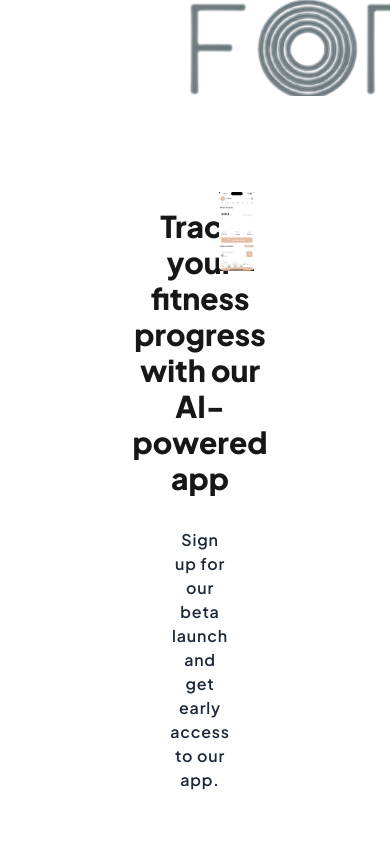
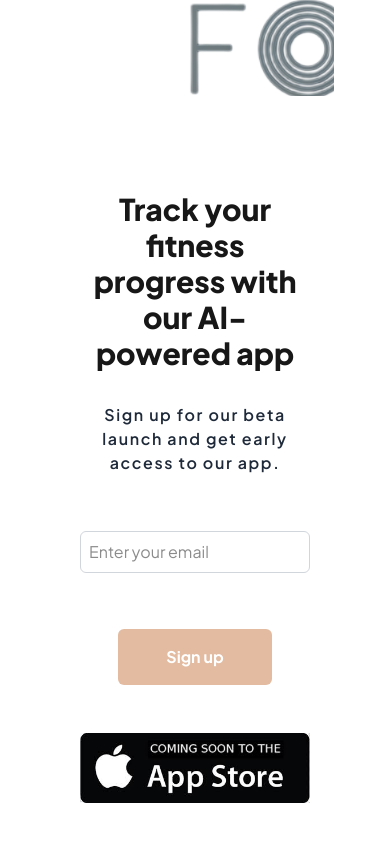
Before and after one commit to wbenarto/fortia-landing, a Next.js app: page / in a window 390 px wide. Shown: the top 844 px of the page. Built offline with nearby package versions, Linux system fonts and the light colour scheme.

Commit message:
home page mockup test

```diff
--- a/src/app/page.tsx
+++ b/src/app/page.tsx
@@ -7,28 +7,37 @@ export default function Home() {
   return (
     <div className='justify-center min-h-screen bg-white'>
       <Navbar />
-      <div className='px-30 py-20    w-full'>
+      <div className='2xl:px-30 2xl:py-20    w-full'>
         <GridLayout>
           <GridItem className='flex items-center justify-center !px-20'>
-            <h3 className='font-jakarta-extrabold text-3xl my-4  text-center'>
+            <h3 className='font-jakarta-extrabold text-3xl md:text-4xl my-4  text-center'>
               Track your fitness progress with our AI-powered app
             </h3>
-            <p className='font-jakarta text-gray-800 font-jakarta-semibold tracking-wider text-center my-4'>
+            <p className='font-jakarta text-gray-800 font-jakarta-semibold tracking-widest text-center my-4'>
               Sign up for our beta launch and get early access to our app.
             </p>
             <input
               type='email'
               placeholder='Enter your email'
-              className='w-full p-2 border border-gray-300 rounded-md my-10'
+              className='w-full md:w-3/4 p-2 border border-gray-300 2xl:w-1/2 rounded-md my-10'
             />
             <button
-              className={`bg-[#E3BBA1] text-white px-12 py-4 rounded-md my-4`}
+              className={`bg-[#E3BBA1] text-white px-12 py-4 rounded-md my-4 font-jakarta-bold`}
             >
               Sign up
             </button>
+            <div className='flex items-center justify-center'>
+              <Image
+                src='/images/appstore.jpeg'
+                alt='coming to app store soon'
+                className='py-8'
+                width={280}
+                height={300}
+              />
+            </div>
           </GridItem>
 
-          <GridItem className=''>
+          <GridItem className='flex items-center justify-center  md:inline-block md:ml-20 '>
             <Image
               src='/images/homess.png'
               alt='Hero Image'
@@ -82,6 +91,16 @@ export default function Home() {
             height={300}
           />
         </div>
+
+        <div className='flex flex-col items-center justify-center mb-10'>
+          <Image
+            src='/images/appstore.jpeg'
+            alt='coming to app store soon'
+            className='py-8'
+            width={250}
+            height={300}
+          />
+        </div>
       </div>
       <Footer />
       {/* <div className="text-center pt-20">
--- a/src/components/GridLayout.tsx
+++ b/src/components/GridLayout.tsx
@@ -1,6 +1,6 @@
 'use client';
 
-import { ReactNode, Children } from 'react';
+import { Children, ReactNode } from 'react';
 
 interface GridLayoutProps {
   children: ReactNode;
@@ -9,11 +9,11 @@ interface GridLayoutProps {
 
 function getGridColsClass(count: number) {
   if (count <= 1) return 'grid-cols-1';
-  if (count === 2) return 'grid-cols-2';
-  if (count === 3) return 'grid-cols-3';
-  if (count === 4) return 'grid-cols-4';
-  if (count === 5) return 'grid-cols-5';
-  return 'grid-cols-6';
+  if (count === 2) return 'grid-cols-1 lg:grid-cols-2';
+  if (count === 3) return 'grid-cols-1 lg:grid-cols-3';
+  if (count === 4) return 'grid-cols-1 lg:grid-cols-4';
+  if (count === 5) return 'grid-cols-1 lg:grid-cols-5';
+  return 'grid-cols-1 lg:grid-cols-6';
 }
 
 export default function GridLayout({
--- a/src/components/Navbar.tsx
+++ b/src/components/Navbar.tsx
@@ -1,8 +1,8 @@
 'use client';
 
+import Image from 'next/image';
+import Link from 'next/link';
 import { useState } from 'react';
-import Link from 'next/link';
-import Image from 'next/image';
 
 export default function Navbar() {
   const [isMenuOpen, setIsMenuOpen] = useState(false);
@@ -13,7 +13,7 @@ export default function Navbar() {
 
   return (
     <nav className='bg-white h-24  '>
-      <div className='h-24  mx-auto sm:px-10'>
+      <div className='h-24  mx-auto pr-14 sm:px-10'>
         <div className='flex justify-between items-center h-24 overflow-hidden'>
           {/* Logo */}
           <div className='flex-shrink-0 '>
@@ -41,7 +41,7 @@ export default function Navbar() {
                 href='/about'
                 className='text-gray-500 hover:text-gray-900 px-3 py-2 rounded-md text-sm font-medium transition-colors duration-200'
               >
-                About
+                Meet the Team
               </Link>
               <Link
                 href='/features'
```
Also changed, not shown: public/images/appstore.jpeg (added).
